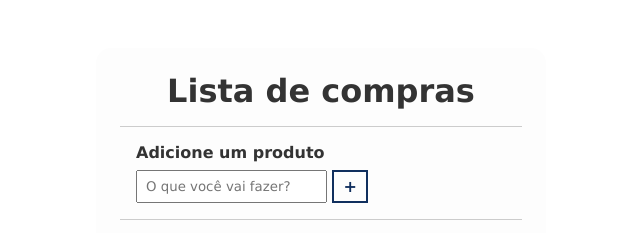
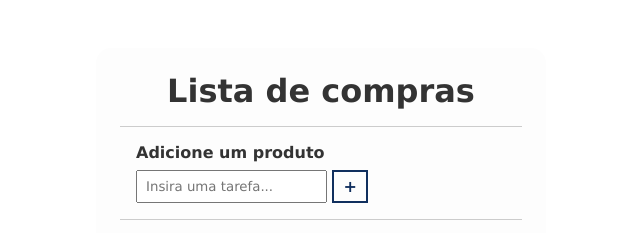
Before and after one commit to FernandoDevH/To-Do, a plain HTML site: page index.html in a window 1280 px wide. Shown: the top 233 px of the page, 319-959 px from the left. Drawn offline with Linux system fonts and the light colour scheme.

Commit message:
Comite Teste Replit

```diff
--- a/index.html
+++ b/index.html
@@ -18,7 +18,7 @@
 	 <form id="todo-form">
 		 <p>Adicione um produto</p>
 		 <div class="form-control">
-			 <input type="text" id="todo-input" placeholder="O que você vai fazer?"/>
+			 <input type="text" id="todo-input" placeholder="Insira uma tarefa..."/>
 			 <button type="submit">
 				 <i class="fa-thin fa-plus"></i>
 			 </button>
```
